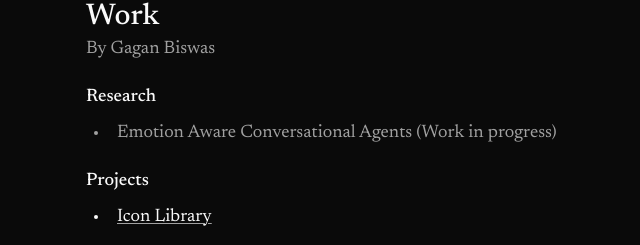
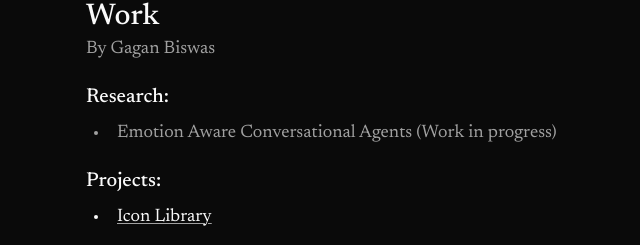
Before and after one commit to gaganbiswas/portfolio, a Next.js app: page /work in a window 1280 px wide. Shown: the part 161-406 px from the top of the page, without its empty margins (250-890 px from the left). Built offline with nearby package versions, Linux system fonts and the light colour scheme.

Commit message:
minor ui changes

```diff
--- a/src/app/work/page.tsx
+++ b/src/app/work/page.tsx
@@ -16,7 +16,7 @@ const Work = () => {
       </div>
 
       <div className="my-5">
-        <p className="text-lg mb-2 font-medium">Research</p>
+        <h2 className="text-xl mb-2 font-medium">Research:</h2>
         <ul className="text-lg list-disc list-inside space-y-1 indent-2">
           <li className="dark:text-neutral-400 text-neutral-600">
             Emotion Aware Conversational Agents (Work in progress)
@@ -25,7 +25,7 @@ const Work = () => {
       </div>
 
       <div className="my-5">
-        <p className="text-lg mb-2 font-medium">Projects</p>
+        <h2 className="text-xl mb-2 font-medium">Projects:</h2>
         <ul className="text-lg list-disc list-inside space-y-1 indent-2">
           <li>
             <Link
```
